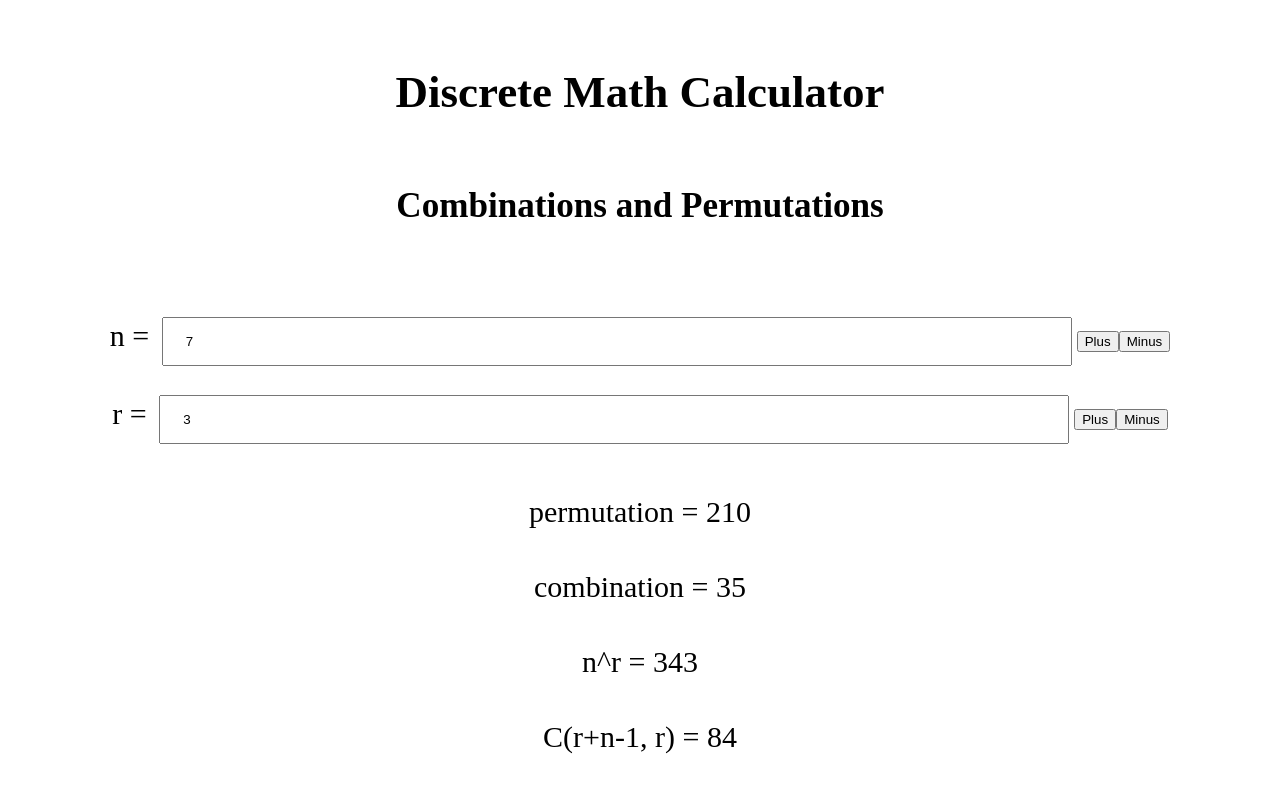
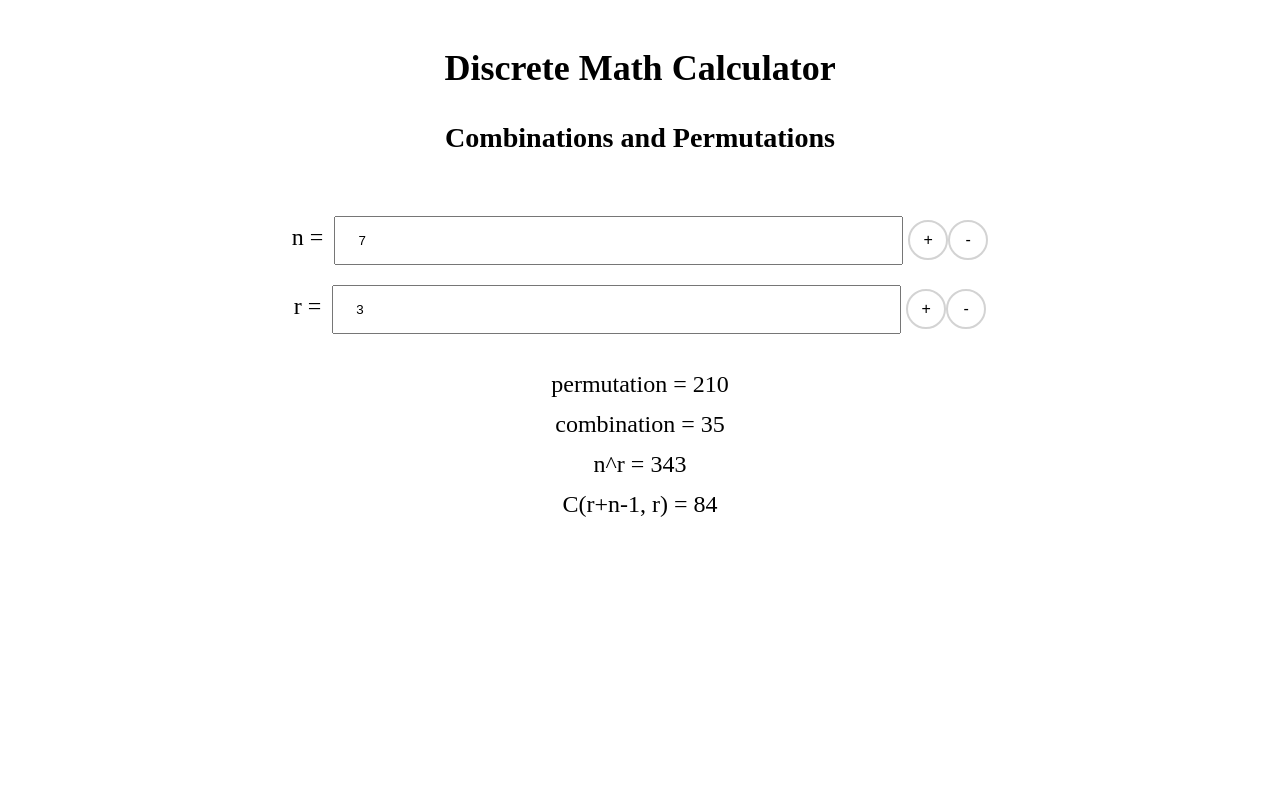
Before and after one commit to angellee0102/discrete-math, a React app: page / in a window 1280 px wide. Shown: the top 792 px of the page. Built offline with nearby package versions, Linux system fonts and the light colour scheme.

Commit message:
added style

```diff
--- a/src/components/Hello.tsx
+++ b/src/components/Hello.tsx
@@ -56,11 +56,11 @@ export class Hello extends React.Component<HelloProps, MyState> {
                             min={1}
                             value={this.state.n}
                             />
-                            <button id="n" value={this.state.n} onClick={this.buttonPlus}>
-                                Plus
+                            <button className='button-plus' id="n" value={this.state.n} onClick={this.buttonPlus}>
+                                +
                             </button>
-                            <button id="n" value={this.state.n} onClick={this.buttonMinus}>
-                                Minus
+                            <button className='button-minus'id="n" value={this.state.n} onClick={this.buttonMinus}>
+                                -
                             </button>
                             <br/>
                         r = <input
@@ -71,11 +71,11 @@ export class Hello extends React.Component<HelloProps, MyState> {
                             min={0}
                             value={this.state.r}
                             />
-                             <button id="r" value={this.state.r} onClick={this.buttonPlus}>
-                                Plus
+                             <button className='button-plus'id="r"value={this.state.r} onClick={this.buttonPlus}>
+                                +
                             </button>
-                            <button id="r" value={this.state.r} onClick={this.buttonMinus}>
-                                Minus
+                            <button className='button-minus' id="r" value={this.state.r} onClick={this.buttonMinus}>
+                                -
                             </button>
 
                     </div>
--- a/src/style.css
+++ b/src/style.css
@@ -7,12 +7,34 @@
     margin: 10px;
     width: 90%;
     text-align: center;
-    line-height: 75px;
-    font-size: 30px;
+    line-height: 40px;
+    font-size: 24px;
 }
 input[type=number] {
-    width: 80%;
+    width: 50%;
     padding: 15px 22px;
     margin: 10px 5px;
     box-sizing: border-box;
 }
+.button-plus{
+    border: 2px solid lightgrey;
+	background-color: #fff;
+	font-size: 16px;
+	height: 2.5em;
+	width: 2.5em;
+	border-radius: 999px;
+    position: relative;
+
+}
+.button-plus :hover{
+    background-color: green;
+}
+.button-minus{
+    border: 2px solid lightgrey;
+	background-color: #fff;
+	font-size: 16px;
+	height: 2.5em;
+	width: 2.5em;
+	border-radius: 999px;
+	position: relative;
+}
```
